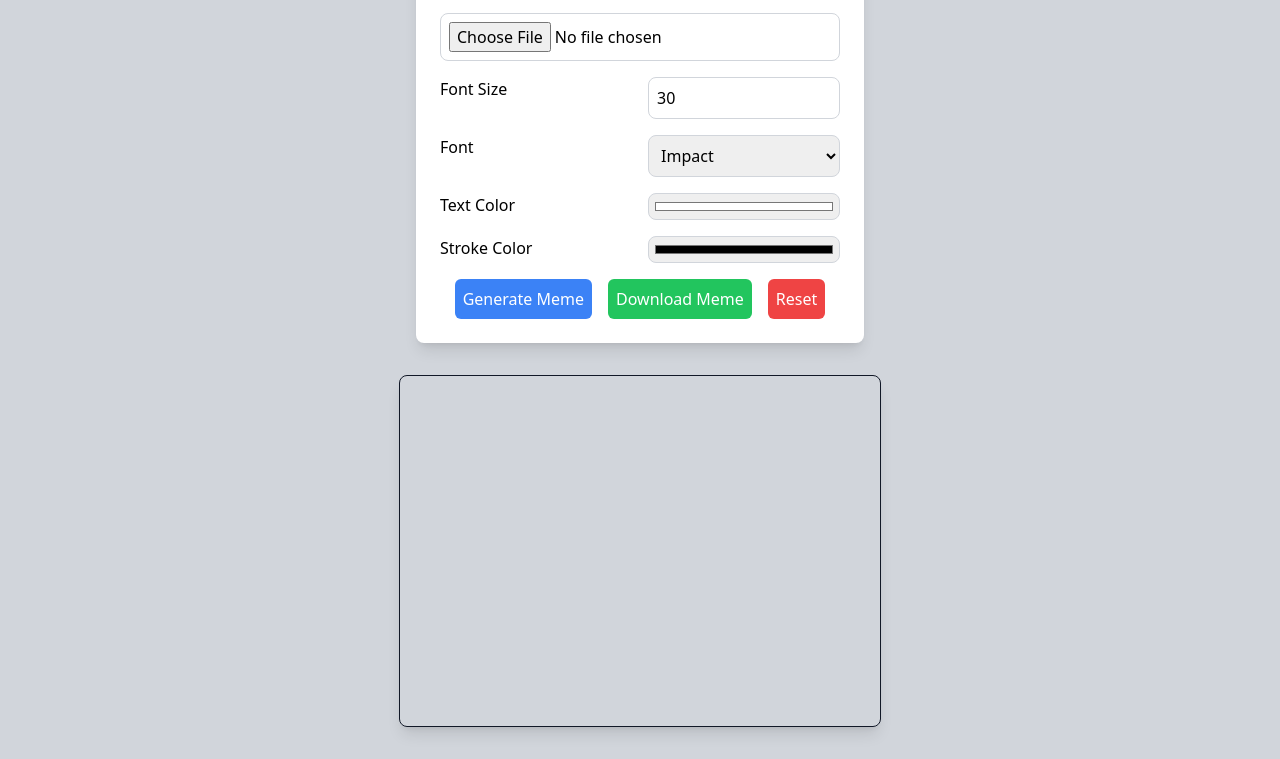
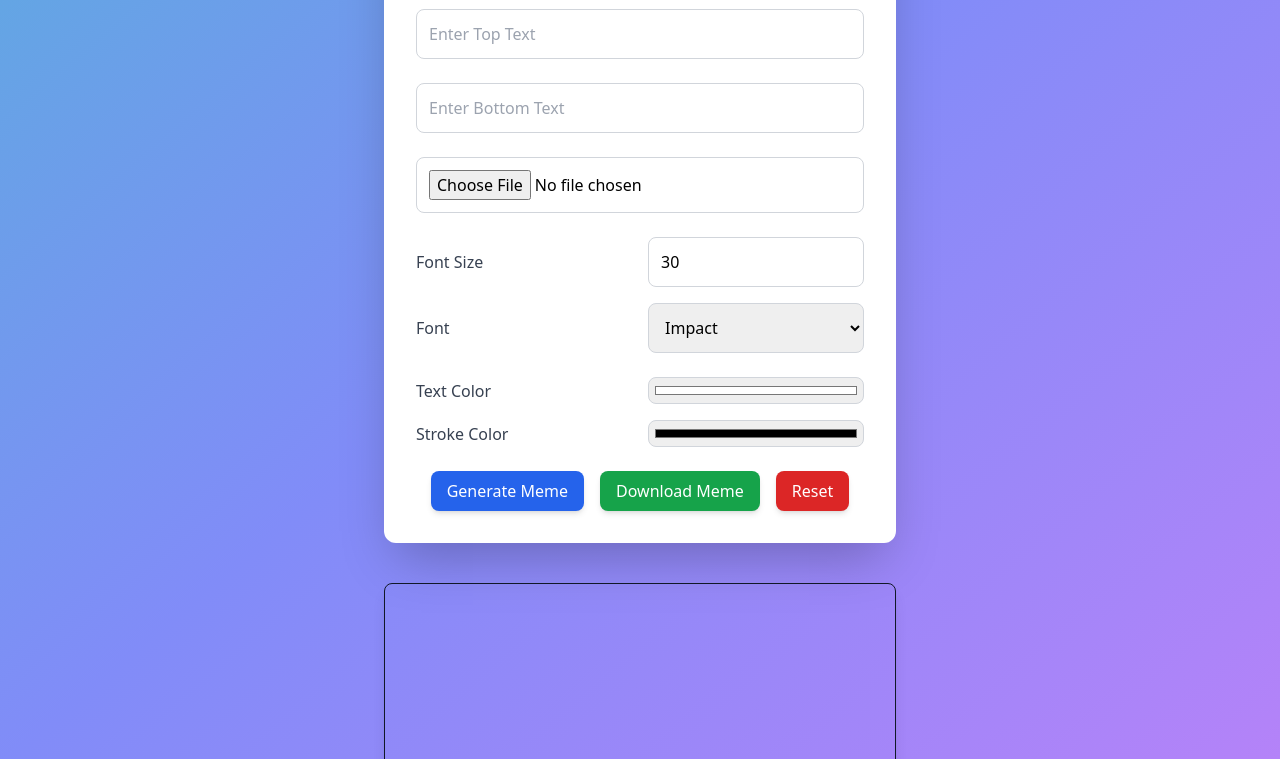
Before and after one commit to Muayyad822/Meme-Generator, a plain HTML site: page index.html in a window 1280 px wide. Shown: the part 223-982 px from the top of the page. Drawn offline with nearby package versions, Linux system fonts and the light colour scheme.

Commit message:
style: enhance UI with gradient background and improved layout for meme generator

```diff
--- a/index.html
+++ b/index.html
@@ -1,48 +1,56 @@
 <!DOCTYPE html>
 <html lang="en">
   <head>
-  <meta charset="UTF-8">
-  <meta name="viewport" content="width=device-width, initial-scale=1.0">
+    <meta charset="UTF-8" />
+    <meta name="viewport" content="width=device-width, initial-scale=1.0" />
     <title>MemeGen</title>
     <script src="https://cdn.tailwindcss.com"></script>
-  <link rel="shortcut icon" href="https://fav.farm/😆">
+    <link rel="shortcut icon" href="https://fav.farm/😆" />
+    <link rel="stylesheet" href="style.css">
   </head>
-<body class="bg-gray-300 flex flex-col items-center justify-center min-h-screen p-6">
-  <h1 class="text-4xl font-bold text-gray-800 mb-8">MemeGen</h1>
+  <body class="bg-gradient-to-br from-teal-400 via-indigo-400 to-fuchsia-400 flex flex-col items-center justify-center min-h-screen p-6 animate-gradient">
 
-  <div class="bg-white p-6 rounded-lg shadow-lg w-full max-w-md">
-    <div class="space-y-4">
+    <h1 class="text-5xl font-extrabold text-gray-800 mb-10 tracking-tight animate-text">
+      MemeGen
+    </h1>
+
+
+    <div class="bg-white p-8 rounded-xl shadow-2xl w-full max-w-lg space-y-4">
+      <h2 class="text-2xl font-bold text-gray-700 text-center">Meme Generator</h2>
+      <p class="text-gray-600 text-center">Upload an image, add text, and customize your meme!</p>
+
+      <div class="space-y-6">
         <input
           type="text"
           id="topText"
           placeholder="Enter Top Text"
-        class="w-full p-2 border border-gray-300 rounded-lg focus:outline-none focus:ring-2 focus:ring-blue-500"
-      >
+          class="w-full p-3 border border-gray-300 rounded-lg focus:outline-none focus:ring-2 focus:ring-blue-500"
+        />
         <input
           type="text"
           id="bottomText"
           placeholder="Enter Bottom Text"
-        class="w-full p-2 border border-gray-300 rounded-lg focus:outline-none focus:ring-2 focus:ring-blue-500"
-      >
+          class="w-full p-3 border border-gray-300 rounded-lg focus:outline-none focus:ring-2 focus:ring-blue-500"
+        />
         <input
           type="file"
           id="imageInput"
           accept="image/*"
-        class="w-full p-2 border border-gray-300 rounded-lg focus:outline-none focus:ring-2 focus:ring-blue-500"
-      >
-      <div class="grid grid-cols-2 gap-4">
-        <label for="fontSize">Font Size</label>
+          class="w-full p-3 border border-gray-300 rounded-lg focus:outline-none focus:ring-2 focus:ring-blue-500"
+        />
+        <div class="grid grid-cols-2 gap-4 items-center">
+          <label for="fontSize" class="text-gray-700 font-medium">Font Size</label>
           <input
             type="number"
             id="fontSize"
             placeholder="Font Size"
             value="30"
-          class="w-full p-2 border border-gray-300 rounded-lg focus:outline-none focus:ring-2 focus:ring-blue-500"
-        >
-        <label for="fontFamily">Font</label>
+            class="w-full p-3 border border-gray-300 rounded-lg focus:outline-none focus:ring-2 focus:ring-blue-500"
+          />
+          <label for="fontFamily" class="text-gray-700 font-medium">Font</label>
           <select
             id="fontFamily"
-          class="w-full p-2 border border-gray-300 rounded-lg focus:outline-none focus:ring-2 focus:ring-blue-500"
+            class="w-full p-3 border border-gray-300 rounded-lg focus:outline-none focus:ring-2 focus:ring-blue-500"
           >
             <option value="Impact">Impact</option>
             <option value="Arial">Arial</option>
@@ -50,38 +58,38 @@
             <option value="Verdana">Verdana</option>
           </select>
         </div>
-      <div class="grid grid-cols-2 gap-4">
-        <label for="textColor">Text Color</label>
+        <div class="grid grid-cols-2 gap-4 items-center">
+          <label for="textColor" class="text-gray-700 font-medium">Text Color</label>
           <input
             type="color"
             id="textColor"
             value="#ffffff"
             class="w-full p-1 border border-gray-300 rounded-lg focus:outline-none focus:ring-2 focus:ring-blue-500"
-        >
-        <label for="strokeColor">Stroke Color</label>
+          />
+          <label for="strokeColor" class="text-gray-700 font-medium">Stroke Color</label>
           <input
             type="color"
             id="strokeColor"
             value="#000000"
             class="w-full p-1 border border-gray-300 rounded-lg focus:outline-none focus:ring-2 focus:ring-blue-500"
-        >
+          />
         </div>
         <div class="flex justify-center gap-4">
           <button
             id="generate"
-          class=" bg-blue-500 text-white p-2 rounded-md hover:bg-blue-600 transition duration-200"
+            class="bg-blue-600 text-white px-4 py-2 rounded-lg hover:bg-blue-700 transition duration-200 shadow-md"
           >
             Generate Meme
           </button>
           <button
             id="download"
-          class=" bg-green-500 text-white p-2 rounded-md hover:bg-green-600 transition duration-200"
+            class="bg-green-600 text-white px-4 py-2 rounded-lg hover:bg-green-700 transition duration-200 shadow-md"
           >
             Download Meme
           </button>
           <button
             id="reset"
-          class=" bg-red-500 text-white p-2 rounded-md hover:bg-red-600 transition duration-200"
+            class="bg-red-600 text-white px-4 py-2 rounded-lg hover:bg-red-700 transition duration-200 shadow-md"
           >
             Reset
           </button>
@@ -89,7 +97,10 @@
       </div>
     </div>
 
-  <canvas id="memeCanvas" width="480" height="350" class="mt-8 border border-gray-900 rounded-lg shadow-lg"></canvas>
+    <canvas
+      id="memeCanvas"
+      class="mt-10 border border-gray-900 rounded-lg shadow-lg w-full max-w-lg"
+    ></canvas>
 
     <script src="index.js"></script>
   </body>
--- /dev/null
+++ b/style.css
@@ -0,0 +1,35 @@
+@keyframes gradient {
+    0% {
+      background-position: 0% 50%;
+    }
+    50% {
+      background-position: 100% 50%;
+    }
+    100% {
+      background-position: 0% 50%;
+    }
+  }
+  .animate-gradient {
+    background-size: 200% 200%;
+    animation: gradient 8s ease infinite;
+  }
+/* @keyframes textColorChange {
+    0% {
+        color: #ff4500; /* A more sophisticated orange-red */
+    }
+    25% {
+        color: #4682b4; /* Steel blue for a mature tone */
+    }
+    50% {
+        color: #2e8b57; /* Sea green for a balanced look */
+    }
+    75% {
+        color: #8a2be2; /* Blue violet for a refined touch */
+    }
+    100% {
+        color: #ff4500; /* Returning to the initial color */
+    }
+}
+.animate-text {
+    animation: textColorChange 10s ease-in-out infinite; /* Adjusted timing and easing for a smoother transition */
+  } */
```
Lines whose indentation alone changed are shown as unchanged.
